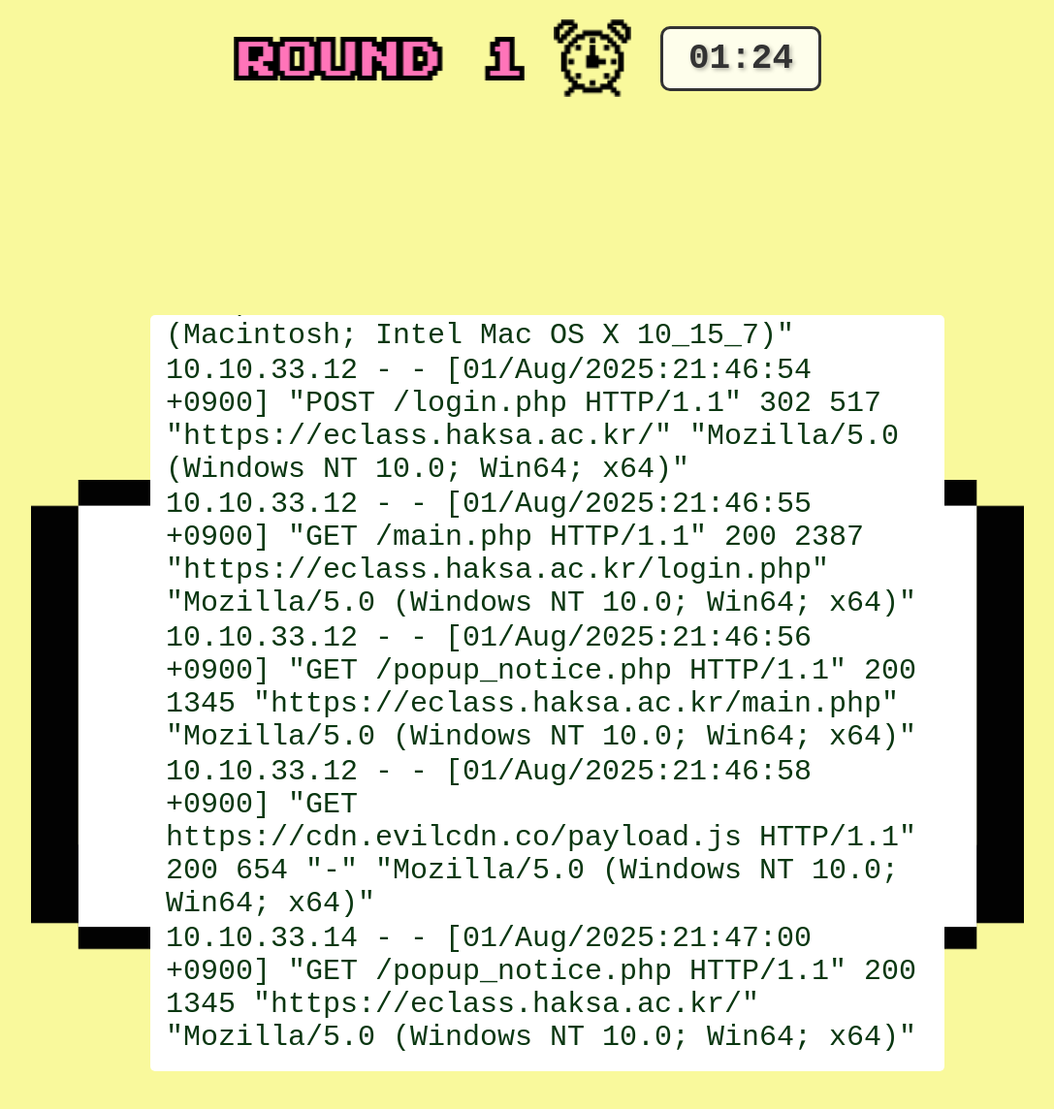
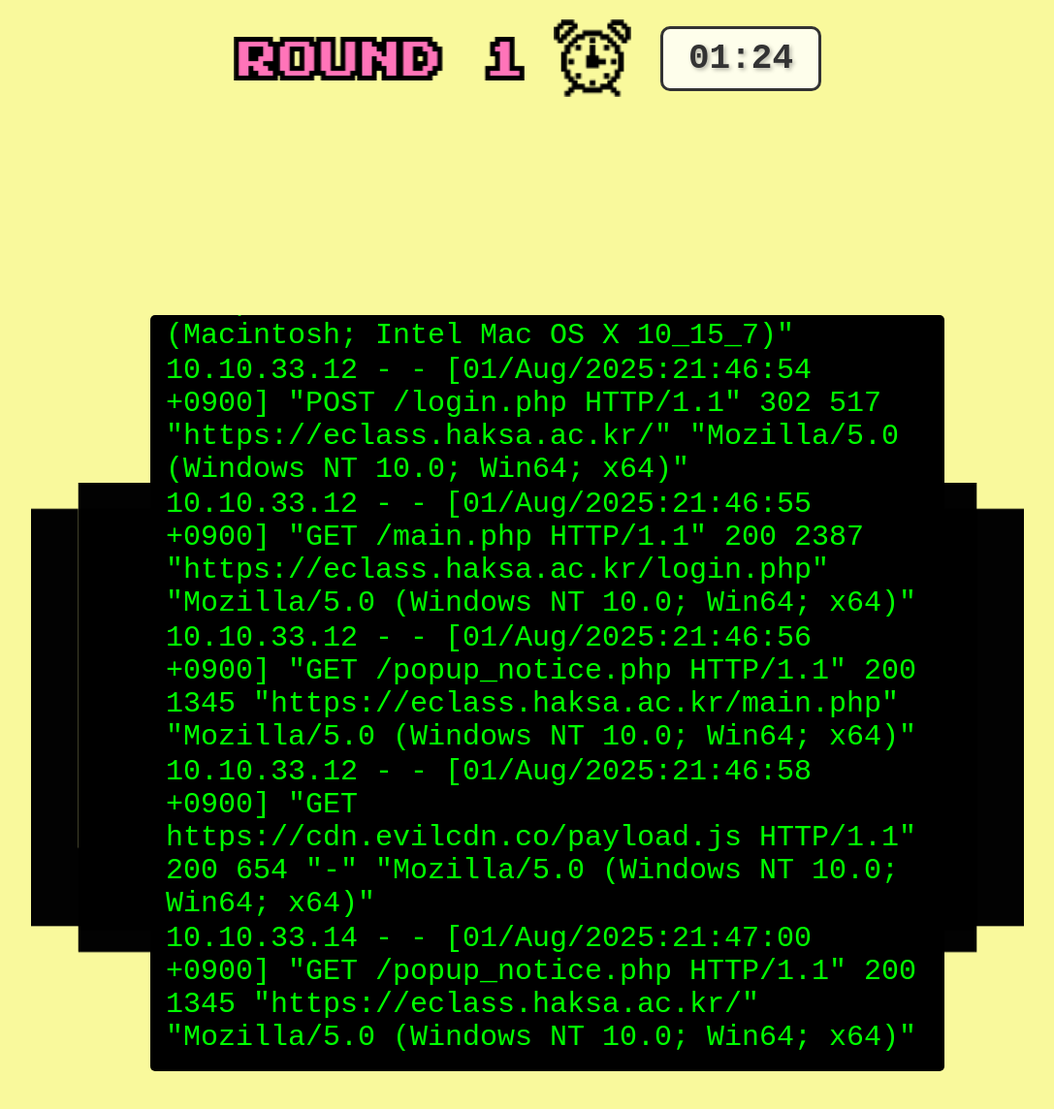
Before and after one commit to SWU-SWING/findthehacker, a Flask app: page /round1 in a window 1280 px wide. Shown: the top 1144 px of the page at 97% size, without its empty margins (96-1183 px from the left). Run offline with Flask 3, Linux system fonts and the light colour scheme.

Commit message:
round1/3 fixed

```diff
--- a/templates/round1.html
+++ b/templates/round1.html
@@ -92,8 +92,8 @@
             left: 12%;
             right: 25%;
             bottom: 25%;
-            background-color: #ffffff;
-            color: #0A3711;
+             background-color: #000;
+            color: #00FF00;
             font-family: 'Courier New', monospace;
             font-size: 30px;
             padding: 16px;
```
Also changed, not shown: templates/round3.html (+8 -8 lines), static/img/monitor_round1.png, static/img/monitor_round3.png.
